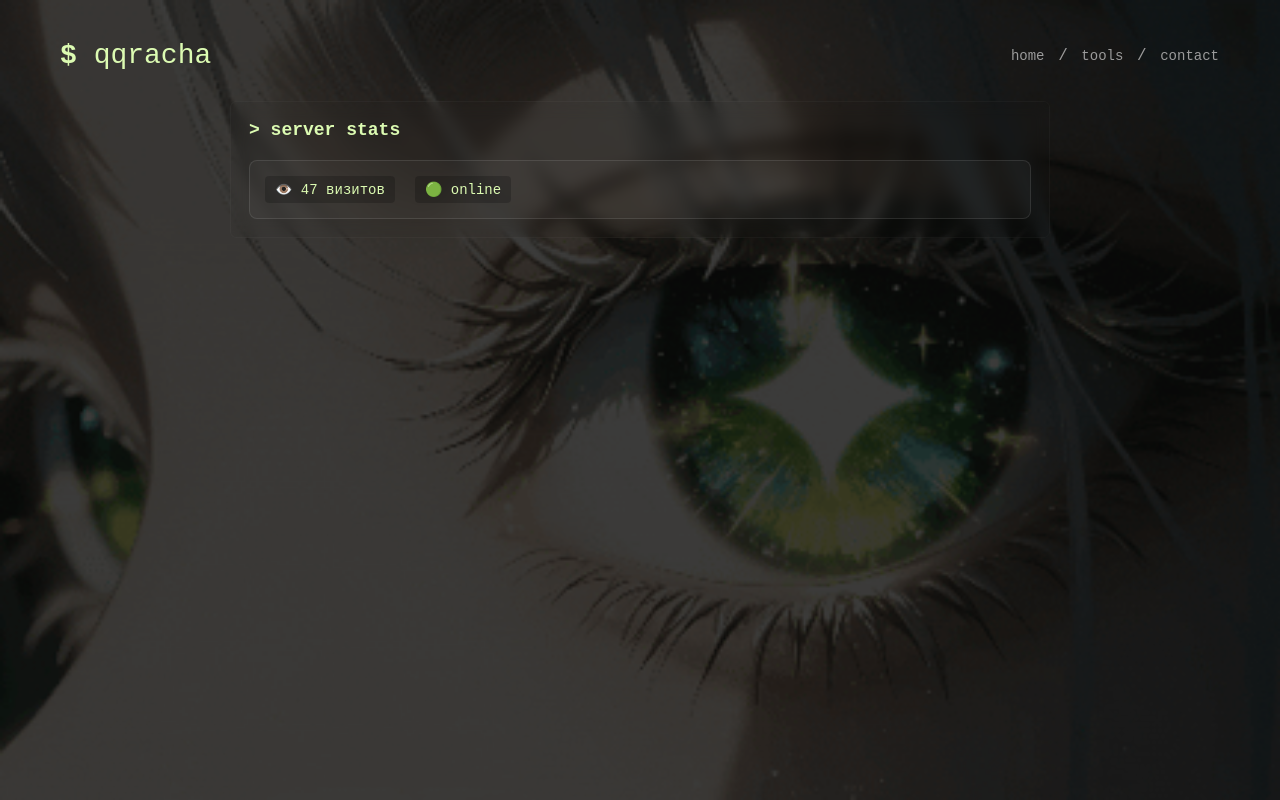
After one commit to qqracha/qqracha_site, a Flask app: page /tools in a window 1280 px wide. The commit adds this page. Run offline with Flask 3, Linux system fonts and the light colour scheme.

Commit message:
feat: add tools page, add new cache system, fix reload bug, add new button

```diff
--- a/app.py
+++ b/app.py
@@ -1,13 +1,97 @@
-from flask import Flask, render_template, send_from_directory, url_for
+from flask import Flask, render_template, jsonify
+from flask_compress import Compress
+from datetime import timedelta, datetime
+import json
 import os
+
 app = Flask(__name__)
 
+# Gzip compression
+Compress(app)
+
+app.config['SEND_FILE_MAX_AGE_DEFAULT'] = timedelta(days=1)
+app.config['COMPRESS_LEVEL'] = 6
+app.config['COMPRESS_MIN_SIZE'] = 500
+
+
+# main routes
 @app.route("/")
 def index():
+    """Main route"""
     return render_template("index.html")
 
-# если нужно — вернуть badges (уже доступны через /static)
-# дополнительные маршруты не требуются для базового функционала
+@app.route("/tools")
+def tools():
+    return render_template("tools.html")
 
+# API endpoins
+@app.route('/api/visits')
+def get_visits():
+    """API visitor counter"""
+    os.makedirs('data', exist_ok=True)
+    visits_file = 'data/visits.json'
+    try:
+        with open(visits_file, 'r', encoding='utf-8') as f:
+            data = json.load(f)
+    except (FileNotFoundError, json.JSONDecodeError):
+        data = {'count': 0}
+
+    # update counter
+    data['count'] += 1
+    data['last_visit'] = datetime.now().strftime('%Y-%m-%d %H:%M:%S')
+
+    # save
+    with open(visits_file, 'w', encoding='utf-8') as f:
+        json.dump(data, f, ensure_ascii=False, indent=2)
+
+    return jsonify(data)
+
+
+@app.route('/api/status')
+def get_status():
+    """API для статуса онлайн"""
+    return jsonify({
+        'status': 'online',
+        'timestamp': datetime.now().isoformat(),
+        'server_time': datetime.now().strftime('%H:%M:%S')
+    })
+
+
+@app.route('/api/data')
+def get_data():
+    """API for main data"""
+    return jsonify({
+        'name': 'Egor',
+        'role': 'Full-stack Python Developer',
+        'status': 'online',
+        'timestamp': datetime.now().isoformat()
+    })
+
+
+# check routes
+@app.route('/health')
+def health_check():
+    """Check server status"""
+    return {'status': 'ok', 'timestamp': datetime.now().isoformat()}, 200
+
+
+# error handlers
+@app.errorhandler(404)
+def not_found(error):
+    """Processing 404 error"""
+    return render_template('index.html'), 404
+
+
+@app.errorhandler(500)
+def internal_error(error):
+    """Processing 500 error"""
+    return jsonify({'error': 'Internal server error'}), 500
+
+
+# start
 if __name__ == "__main__":
-    app.run(debug=True)
+    # for development
+    app.run(debug=True, host='127.0.0.1', port=5000)
+
+    # for production
+    # gunicorn -w 4 -b 0.0.0.0:5000 app:app
--- /dev/null
+++ b/data/visits.json
@@ -0,0 +1,4 @@
+{
+  "count": 46,
+  "last_visit": "2025-11-24 19:36:16"
+}
--- a/requirements.txt
+++ b/requirements.txt
@@ -1,2 +1,3 @@
-Flask==2.3.2
-pip
+Flask==3.0.0
+flask-compress==1.14
+gunicorn==21.2.0
--- a/static/css/style.css
+++ b/static/css/style.css
@@ -86,6 +86,31 @@ body{
   font-style:normal;
   font-size:12px;
   cursor:help;
+}
+
+/* Стили для статистики */
+.stats {
+    display: flex;
+    gap: 20px;
+    margin-top: 20px;
+    padding: 15px;
+    background: rgba(255, 255, 255, 0.03);
+    border-radius: 8px;
+    border: 1px solid rgba(255, 255, 255, 0.1);
+}
+
+.stats span {
+    font-family: 'Courier New', monospace;
+    font-size: 14px;
+    color: #9b9b9b;
+    padding: 5px 10px;
+    background: rgba(0, 0, 0, 0.2);
+    border-radius: 4px;
+    transition: color 0.3s ease;
+}
+
+.stats span:hover {
+    color: #DCFBB2;
 }
 
 .comment-inline {
--- a/static/js/main.js
+++ b/static/js/main.js
@@ -11,29 +11,16 @@ document.addEventListener('DOMContentLoaded', () => {
 
     let currentIndex = 0;
 
+    if (logo) {
         logo.addEventListener('click', () => {
             // меняем ник
             currentIndex = (currentIndex + 1) % nicknames.length;
-    logo.querySelector('.qqracha').textContent = nicknames[currentIndex];
+            const qqrachaElement = logo.querySelector('.qqracha');
+            if (qqrachaElement) {
+                qqrachaElement.textContent = nicknames[currentIndex];
+            }
         });
-});
-
-  // небольшая скрытая пасхалка: сочетание клавиш (g then e then o) покажет географическую фразу
-  let buf="";
-  window.addEventListener('keydown', (ev)=>{
-    buf += ev.key.toLowerCase();
-    if(buf.endsWith('geo')){
-      const el = document.createElement('div');
-      el.textContent = "geo: Somewhere on the internet";
-      Object.assign(el.style, {
-        position:'fixed', right:'10px', bottom:'10px',
-        background:'rgba(10,10,10,0.85)', color:'#fff', padding:'8px 10px', borderRadius:'6px', zIndex:2000
-      });
-      document.body.appendChild(el);
-      setTimeout(()=> el.remove(), 3000);
-      buf = "";
     }
-    if(buf.length > 10) buf = buf.slice(-6);
 });
 
 // подпрыгивание и конфетти для всех бейджей
@@ -41,7 +28,6 @@ document.querySelectorAll('.noclick').forEach(badge => {
     badge.addEventListener('click', () => {
         // запускаем анимацию прыжка
         badge.style.animation = 'bounce-spin 0.8s ease-in';
-
         badge.addEventListener('animationend', () => {
             badge.style.animation = '';
         }, { once: true });
@@ -51,10 +37,11 @@ document.querySelectorAll('.noclick').forEach(badge => {
     });
 });
 
-
 // простое конфетти
 function launchConfetti() {
     const confettiContainer = document.getElementById('confetti');
+    if (!confettiContainer) return;
+
     for (let i = 0; i < 50; i++) {
         const confetti = document.createElement('div');
         confetti.classList.add('confetti-piece');
@@ -77,4 +64,61 @@ function launchConfetti() {
     }
 }
 
-  // don't do heavy stuff -> keep it light
+// ========== API ИНТЕГРАЦИЯ ==========
+
+// Счётчик визитов
+async function updateVisitCount() {
+    try {
+        const response = await fetch('/api/visits');
+        const data = await response.json();
+
+        const visitElement = document.getElementById('visit-count');
+        if (visitElement) {
+            visitElement.textContent = `👁️ ${data.count} визитов`;
+            visitElement.style.color = '#DCFBB2';
+        }
+        console.log('✅ Счётчик обновлён:', data.count);
+    } catch (error) {
+        console.error('❌ Ошибка загрузки счётчика:', error);
+        const visitElement = document.getElementById('visit-count');
+        if (visitElement) {
+            visitElement.textContent = '👁️ Ошибка';
+        }
+    }
+}
+
+// Статус онлайн
+async function updateStatus() {
+    try {
+        const response = await fetch('/api/status');
+        const data = await response.json();
+
+        const statusElement = document.getElementById('status');
+        if (statusElement) {
+            statusElement.textContent = `🟢 ${data.status}`;
+            statusElement.title = `Время сервера: ${data.server_time}`;
+            statusElement.style.color = '#DCFBB2';
+        }
+        console.log('✅ Статус обновлён:', data.status);
+    } catch (error) {
+        console.error('❌ Ошибка загрузки статуса:', error);
+        const statusElement = document.getElementById('status');
+        if (statusElement) {
+            statusElement.textContent = '🔴 offline';
+        }
+    }
+}
+
+// Запускаем при загрузке страницы
+window.addEventListener('load', () => {
+    console.log('🚀 Страница загружена, запускаем API...');
+
+    // Обновляем счётчик визитов
+    updateVisitCount();
+
+    // Обновляем статус
+    updateStatus();
+
+    // Обновлять статус каждые 30 секунд
+    setInterval(updateStatus, 30000);
+});
--- a/templates/index.html
+++ b/templates/index.html
@@ -30,7 +30,7 @@
       <span class="sep">/</span>
       <a href="#">donate</a>
       <span class="sep">/</span>
-      <a href="#">tools</a>
+      <a href="/tools">tools</a>
     </nav>
   </header>
 
--- /dev/null
+++ b/templates/tools.html
@@ -0,0 +1,39 @@
+<!DOCTYPE html>
+<html lang="en">
+<head>
+    <meta charset="UTF-8">
+    <meta name="viewport" content="width=device-width, initial-scale=1.0">
+    <title>Tools | qqracha</title>
+    <link rel="stylesheet" href="{{ url_for('static', filename='css/style.css') }}">
+</head>
+<body>
+    <div id="bg-overlay"></div>
+
+    <header class="topbar">
+        <div class="logo" id="logo">
+            <span class="dollar">$</span> <span class="qqracha">qqracha</span>
+        </div>
+        <nav class="navlinks">
+            <a href="/">home</a>
+            <span class="sep">/</span>
+            <a href="/tools" class="active">tools</a>
+            <span class="sep">/</span>
+            <a href="/contact">contact</a>
+        </nav>
+    </header>
+
+    <div class="container">
+        <main>
+            <div class="box">
+                <h2>> server stats</h2>
+                <div class="stats">
+                    <span id="visit-count">Загрузка...</span>
+                    <span id="status">Проверка статуса...</span>
+                </div>
+            </div>
+        </main>
+    </div>
+
+    <script src="{{ url_for('static', filename='js/main.js') }}"></script>
+</body>
+</html>
```
Also changed, not shown: static/badges/overflux.png, 1 other file. Lines whose indentation alone changed are shown as unchanged.
